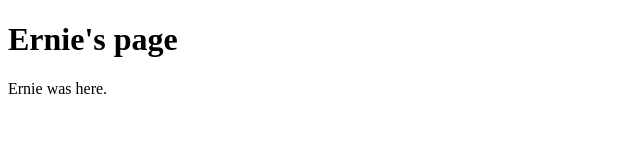
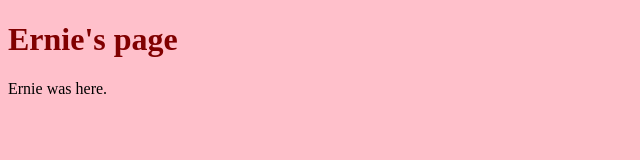
Before and after one commit to Katyh-one/thursday-git-practice, a plain HTML site: page ernie.html in a window 1280 px wide. Shown: the whole page, without its empty margins (0-640 px from the left). Drawn offline with Linux system fonts and the light colour scheme.

Commit message:
Ernie added pink body color and h1 maroon color.

```diff
--- a/ernie.html
+++ b/ernie.html
@@ -4,6 +4,7 @@
     <meta charset="UTF-8">
     <meta name="viewport" content="width=device-width, initial-scale=1.0">
     <title>Ernie's page</title>
+    <link rel="stylesheet" href="styles/styles.css">
 </head>
 <body>
     <h1>Ernie's page</h1>
--- a/styles/styles.css
+++ b/styles/styles.css
@@ -1,3 +1,7 @@
 body {
-    background-color: lightsalmon;
+    background-color: pink;
 }
+
+h1 {
+    color: maroon;
+}
```
